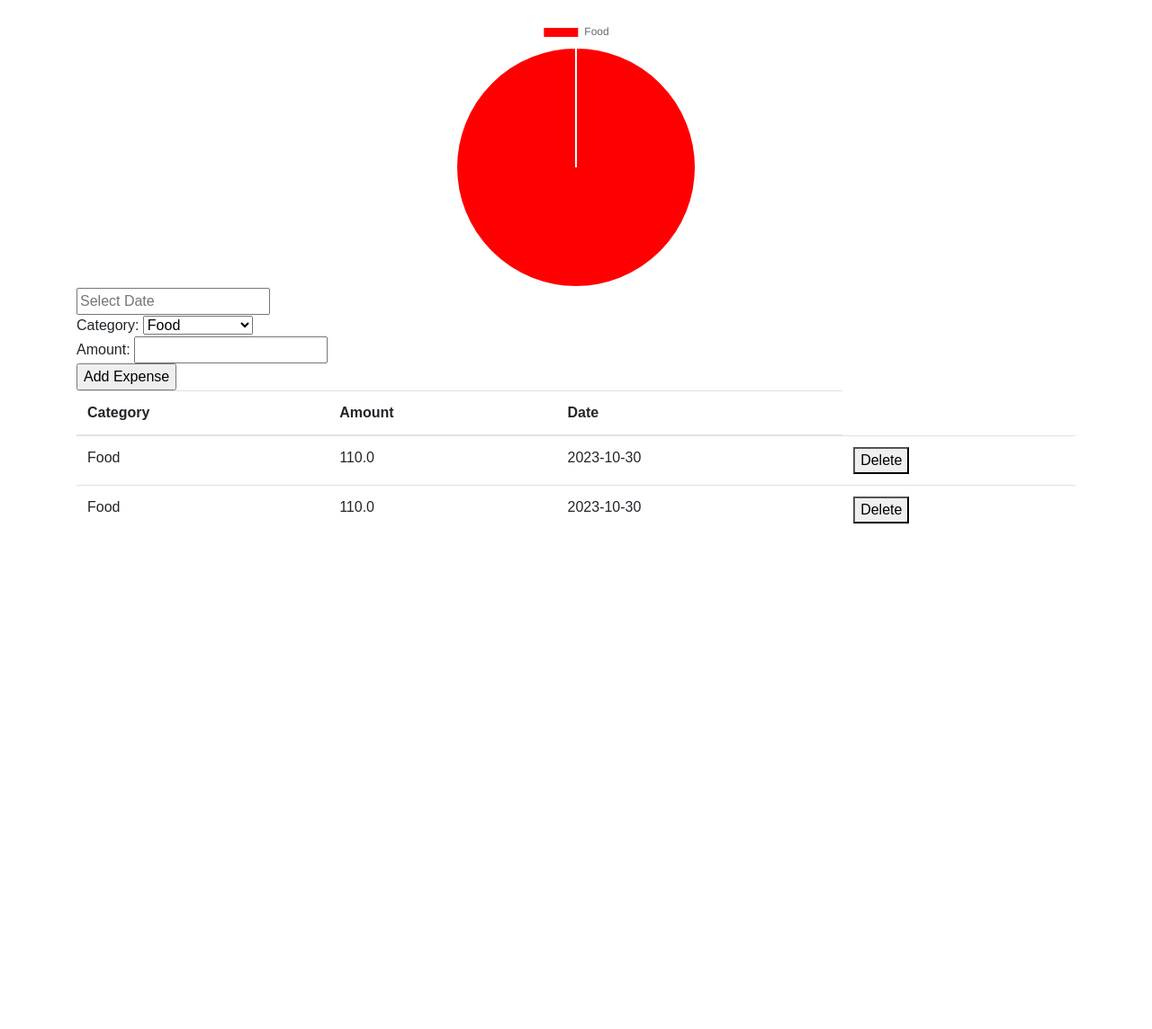
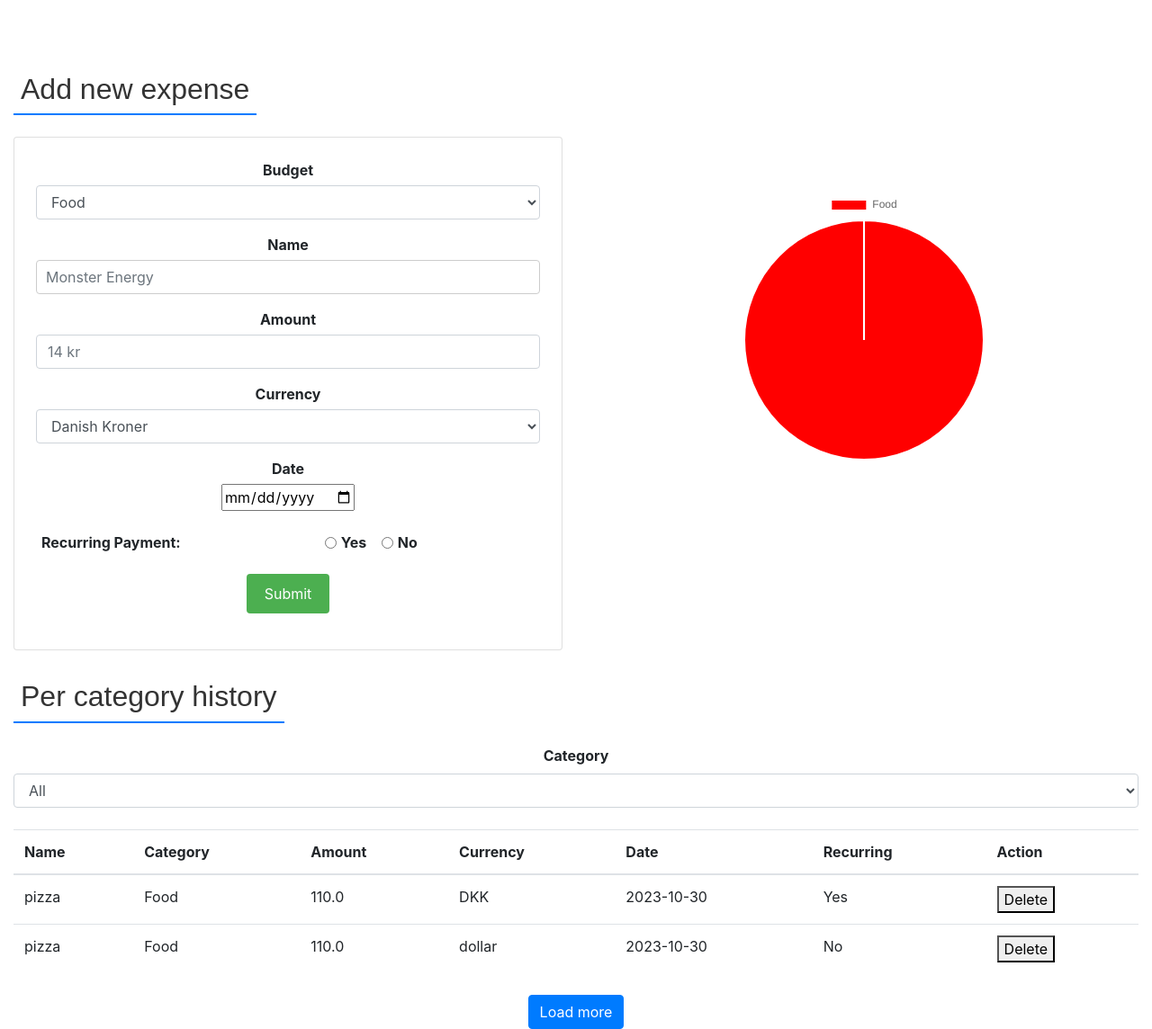
Before and after one commit to JoachimBaumann/InteractiveSystemsEngineering-SDUGroup12, a Flask app: page / in a window 1280 px wide. Shown: the whole page at 90% size. Before the commit the page ends 582 px from the top, so only its background shows below. Run offline with Flask 3, Linux system fonts and the light colour scheme; data comes from the database, SQL or seed files in the repository; both versions use the stored data as it was after the commit; some libraries are stand-ins or nearby versions.

Commit message:
second push

```diff
--- a/app.py
+++ b/app.py
@@ -21,6 +21,10 @@ class Expense(db.Model):
     category = db.Column(db.String(80), nullable=False)
     amount = db.Column(db.Float, nullable=False)
     date = db.Column(db.DateTime, nullable=False, default=datetime.utcnow)
+    name = db.Column(db.String(120), nullable=False)  # Name of the expense
+    currency = db.Column(db.String(10), nullable=True)  # Currency (you might want to set a default value)
+    recurring = db.Column(db.String(5), nullable=True)  # 'Yes' or 'No' for recurring
+
 
     def __repr__(self):
         return f"Expense('{self.category}', '{self.amount}', '{self.date}')"
@@ -52,10 +56,13 @@ def expense_data():
 def add_expense():
     category = request.form["category"]
     amount = request.form["amount"]
+    name = request.form["name"]
+    currency = request.form["currency"]
+    recurring = request.form["recurring"]
     date_str = request.form.get("date")
     date = datetime.strptime(date_str, "%Y-%m-%d") if date_str else datetime.utcnow()
 
-    expense = Expense(category=category, amount=amount, date=date)
+    expense = Expense(name=name, currency=currency, recurring=recurring, category=category, amount=amount, date=date)
     db.session.add(expense)
     db.session.commit()
 
@@ -63,5 +70,6 @@ def add_expense():
     return redirect(url_for("hello"))
 
 
+
 if __name__ == "__main__":
     app.run(debug=True)
--- a/static/styles.css
+++ b/static/styles.css
@@ -1,6 +1,9 @@
 body {
-	font-family: Arial, sans-serif;
-	margin-top: 20px;
+    display: flex;
+    justify-content: center; /* Horizontal centering */
+    align-items: center;     /* Vertical centering */
+    min-height: 100vh;      /* Takes the full height of the viewport */
+    margin: 0;               /* Resets default margin */
 }
 
 canvas#myChart {
@@ -9,6 +12,71 @@ canvas#myChart {
 	margin: 0 auto;
 }
 
+.col-md-6 {
+    padding: 0 15px; /* This adds some space between the columns */
+}
+
+.row {
+    display: flex;
+    align-items: center; /* This centers the children vertically */
+}
+
+h2.text-center {
+    font-family: 'Arial', sans-serif; /* Using Arial font, but you can choose any font you like */
+    color: #333; /* A dark gray color for the text */
+    border-bottom: 2px solid #007BFF; /* A blue underline */
+    display: inline-block; /* Makes the border-bottom only as wide as the text */
+    margin: auto; /* Centers the inline-block element */
+    padding: 8px; /* Adds some space between the text and the underline */
+}
+
+
 .container {
-	padding-top: 0;
+    display: flex;
+    flex-direction: column;
+    justify-content: center;
+    align-items: center;
+    height: 100%;  /* Ensures the container takes the full height of its parent */
+    padding-top: 0;
 }
+
+.expense-container {
+    background-color: #ffffff;
+    border-radius: 8px;
+    padding: 20px;
+    box-shadow: 0px 4px 10px rgba(0, 0, 0, 0.1); /* Optional: Adds a subtle shadow */
+    max-width: 500px; /* Adjust to fit your design */
+    margin: 20px auto; /* Centers the container */
+}
+
+input[type="text"], select {
+    width: 100%;
+    padding: 10px;
+    border: 1px solid #ccc;
+    border-radius: 4px;
+    margin-bottom: 10px;
+    font-size: 16px;
+}
+
+input[type="submit"] {
+    background-color: #4CAF50;
+    color: white;
+    padding: 10px 20px;
+    border: none;
+    border-radius: 4px;
+    cursor: pointer;
+}
+
+input[type="submit"]:hover {
+    background-color: #45a049;
+}
+
+label {
+    font-weight: bold;
+    margin-bottom: 5px;
+    display: block; /* Makes the label display above the input field */
+}
+
+input[type="radio"] {
+    margin-right: 5px;
+}
--- a/templates/index.html
+++ b/templates/index.html
@@ -2,6 +2,8 @@
 <html>
 	<head>
 		<title>MyBudgetApp</title>
+		<meta name="viewport" content="width=device-width, initial-scale=1">
+
 
 		<!-- Bootstrap CSS -->
 		<link
@@ -16,7 +18,7 @@
 		/>
 	</head>
 	<body>
-		<div class="container">
+		<div class="container-fluid">
 			{% with messages = get_flashed_messages(with_categories=true) %} {%
 			if messages %} {% for category, message in messages %}
 			<div class="alert alert-{{ category }}">{{ message }}</div>
@@ -24,59 +26,114 @@
 
 			<!-- Your content goes here -->
 
-			<!-- Place for charts -->
-			<canvas id="myChart"></canvas>
+			<div class="row">
 
-			<!-- Input for date picker -->
+				<div class="mt-5 col-md-6">
+					<h2 class="text-center my-4">Add new expense</h2>
+					<div class="card p-4">
+						<form action="/add_expense" method="post" class="text-center">
+							<div class="form-group">
+								<label for="budget">Budget</label>
+								<select class="form-control" id="budget" name="category">
+									<option value="Food">Food</option>
+									<option value="Transport">Transport</option>
+									<option value="Entertainment">Entertainment</option>
+									<option value="Utilities">Utilities</option>
+								</select>
+							</div>
+							<div class="form-group">
+								<label for="name">Name</label>
+								<input type="text" class="form-control" id="name" placeholder="Monster Energy" name="name">
+							</div>
+							<div class="form-group">
+								<label for="amount">Amount</label>
+								<input type="number" class="form-control" id="amount" placeholder="14 kr" name="amount">
+							</div>
+							<div class="form-group">
+								<label for="currency">Currency</label>
+								<select class="form-control" id="currency" name="currency">
+									<option value="DKK">Danish Kroner</option>
+									<option value="EU">Euro</option>
+									<option value="dollar">Dollar</option>
+									<!-- Add more currencies as needed -->
+								</select>
+							</div>
+							<div class="form-group">
+								<label for="expenseDate">Date</label>
+								<input type="date" id="expenseDate" name="Date">
+							</div>
+							<div class="form-group row">
+								<label class="col-sm-4 col-form-label">Recurring Payment:</label>
+								<div class="col-sm-8">
+									<div class="form-check form-check-inline">
+										<input class="form-check-input" type="radio" id="yes" name="recurring" value="Yes">
+										<label class="form-check-label" for="yes">Yes</label>
+									</div>
+									<div class="form-check form-check-inline">
+										<input class="form-check-input" type="radio" id="no" name="recurring" value="No">
+										<label class="form-check-label" for="no">No</label>
+									</div>
+								</div>
+							</div>
 
-			<input
-				type="text"
-				id="datepicker"
-				name="date"
-				placeholder="Select Date"
-			/>
+							<div class="form-group">
+								<input type="submit" value="Submit" class="btn btn-primary">
+							</div>
+						</form>
+					</div>
+				</div>
+				<div class="col-md-6">
+					<canvas id="myChart"></canvas>
+				</div>
+			</div>
 
-			<form action="/add_expense" method="post">
-				Category:
-				<select name="category">
-					<option value="Food">Food</option>
-					<option value="Transport">Transport</option>
-					<option value="Entertainment">Entertainment</option>
-					<option value="Utilities">Utilities</option>
-					<!-- Add more categories as needed -->
+			<h2 class="text-center my-4">Per category history</h2>
+			<div class="mb-4">
+				<label for="select-category" class="d-block text-center mb-2">Category</label>
+				<select class="form-control" id="select-category">
+					<!-- example option -->
+					<option>All</option>
+					<option>Food</option>
+					<option>Entertainment</option>
 				</select>
-				<br />
-
-				Amount: <input type="number" name="amount" /><br />
-				<input type="submit" value="Add Expense" />
-			</form>
+			</div>
 
 			<table class="table">
 				<thead>
 					<tr>
+						<th>Name</th> <!-- New column for Expense Name -->
 						<th>Category</th>
 						<th>Amount</th>
+						<th>Currency</th> <!-- New column for Currency -->
 						<th>Date</th>
+						<th>Recurring</th> <!-- New column for Recurring Payment -->
+						<th>Action</th> <!-- To label the delete button column -->
 					</tr>
 				</thead>
+
 				<tbody>
 					{% for expense in expenses %}
 					<tr>
+						<td>{{ expense.name }}</td> <!-- New column for Expense Name -->
 						<td>{{ expense.category }}</td>
 						<td>{{ expense.amount }}</td>
+						<td>{{ expense.currency }}</td> <!-- New column for Currency -->
 						<td>{{ expense.date.strftime('%Y-%m-%d') }}</td>
+						<td>{{ expense.recurring }}</td> <!-- New column for Recurring Payment -->
 						<td>
-							<form
-								action="{{ url_for('delete_expense', id=expense.id) }}"
-								method="post"
-							>
+							<form action="{{ url_for('delete_expense', id=expense.id) }}" method="post">
 								<button type="submit">Delete</button>
 							</form>
 						</td>
 					</tr>
 					{% endfor %}
 				</tbody>
+
 			</table>
+			<div class="text-center mt-4">
+				<button class="btn btn-primary">Load more</button>
+			</div>
+
 		</div>
 
 		<!-- jQuery (necessary for Bootstrap's JavaScript plugins) -->
```
Also changed, not shown: instance/site.db.
